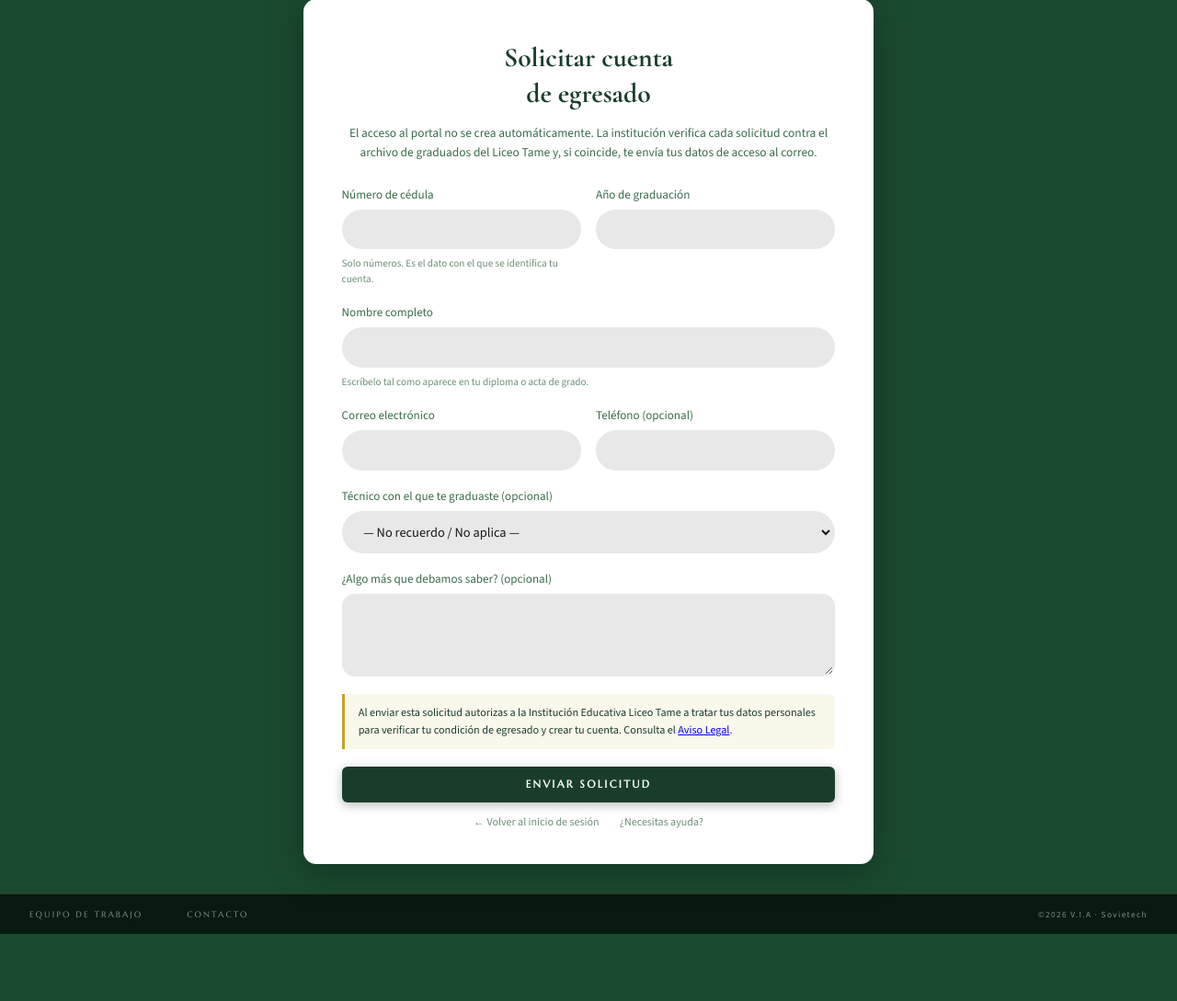
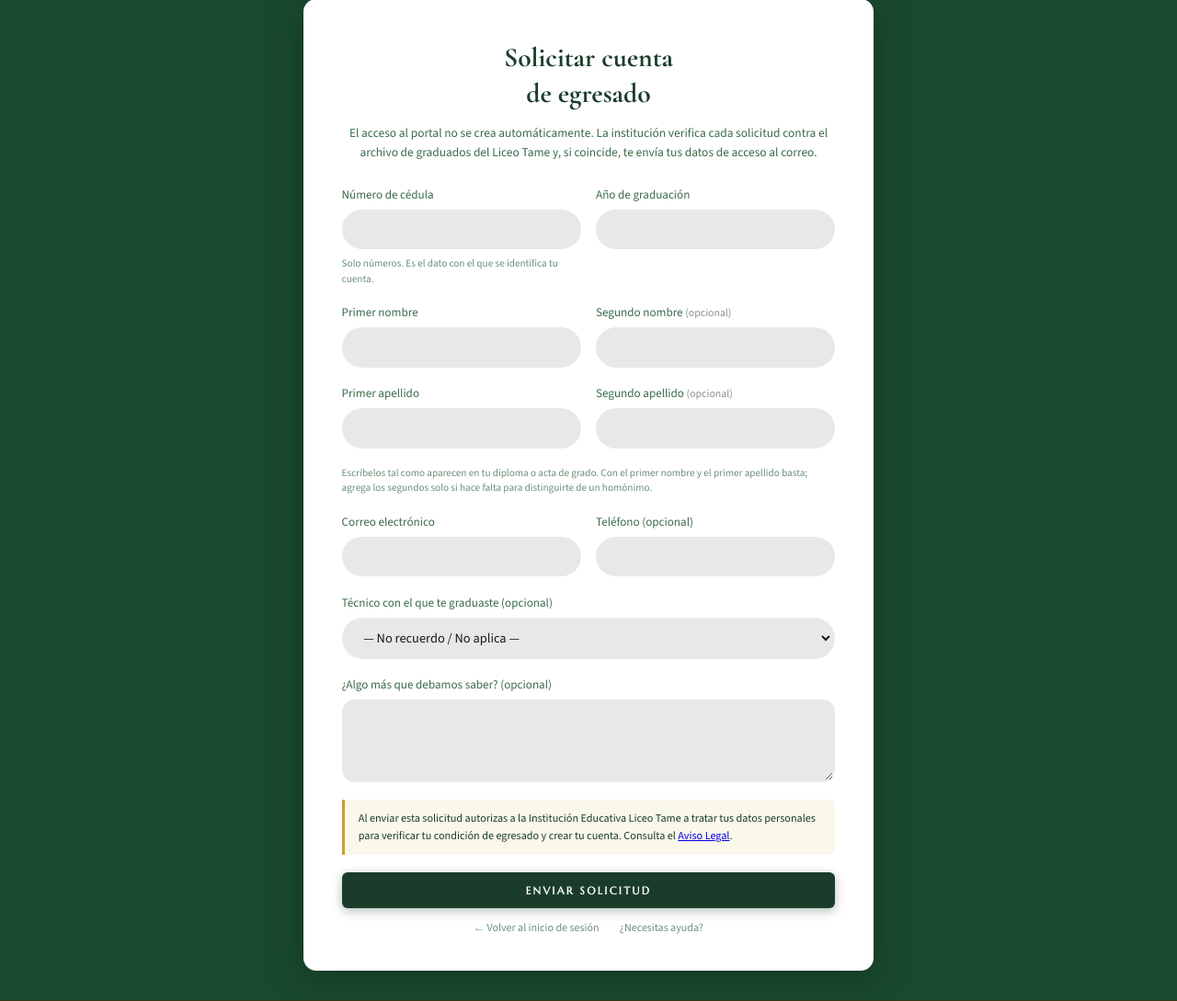
Before and after one commit to vialiceo/proyecto-via, a Flask app: page /solicitar-cuenta in a window 1280 px wide. Shown: the part 130-1219 px from the top of the page at 92% size. Before the commit the page ends 1146 px from the top, so only its background shows below. Run offline with Flask 3, Linux system fonts and the light colour scheme; data that the repository does not hold is empty.

Commit message:
arreglos pequeños

```diff
--- a/backend/models.py
+++ b/backend/models.py
@@ -747,18 +747,73 @@ def buscar_graduados(busqueda=None, anio_promocion=None, tecnico_id=None, con_cu
     return items, total
 
 
-def buscar_graduado_coincidente(cedula=None, nombre=None, anio_promocion=None):
-    fila = None
+def _graduados_de_anio(anio_promocion):
+    return db.fetch_all(
+        """SELECT g.id, g.nombre, g.anio_promocion, g.tecnico_id, g.libro_acta,
+                  u.id AS usuario_id
+           FROM graduados g
+           LEFT JOIN usuarios u ON u.graduado_id = g.id
+           WHERE g.anio_promocion = %s
+           ORDER BY g.nombre""",
+        (anio_promocion,),
+    )
+
+
+def buscar_graduados_candidatos(cedula=None, nombre=None, anio_promocion=None,
+                                obligatorios=None, incluir_reclamados=False):
+    """Lista los graduados del archivo que podrian ser esta persona.
+
+    Prioridad: si hay cedula y coincide, devuelve ese unico graduado. Si no, empareja
+    por las PALABRAS del nombre dentro del mismo anio, sin importar el orden (el Excel
+    a veces guarda un apellido en la columna de nombres). `obligatorios` son las palabras
+    que deben estar si o si (primer nombre + primer apellido); el resto del nombre solo
+    afina cuando con ellas quedan varios. Excluye a quien ya tiene cuenta."""
     if cedula:
         fila = db.fetch_one("SELECT * FROM graduados WHERE cedula = %s", (utils.cifrar_cedula(cedula),))
-    if not fila and nombre and anio_promocion:
-        fila = db.fetch_one(
-            "SELECT * FROM graduados WHERE nombre = %s AND anio_promocion = %s",
-            (nombre, anio_promocion),
-        )
-    if fila and fila.get("cedula"):
-        fila["cedula"] = utils.descifrar_cedula(fila["cedula"])
-    return fila
+        if fila:
+            if fila.get("cedula"):
+                fila["cedula"] = utils.descifrar_cedula(fila["cedula"])
+            return [fila]
+
+    if not anio_promocion:
+        return []
+
+    tokens_todos = utils.normalizar_nombre_tokens(nombre)
+    if not tokens_todos:
+        return []
+
+    if obligatorios:
+        oblig = set()
+        for parte in obligatorios:
+            oblig |= utils.normalizar_nombre_tokens(parte)
+    else:
+        oblig = set(tokens_todos)
+    if not oblig:
+        return []
+    opcionales = tokens_todos - oblig
+
+    candidatos = []
+    for g in _graduados_de_anio(anio_promocion):
+        if g.get("usuario_id") and not incluir_reclamados:
+            continue
+        if oblig <= utils.normalizar_nombre_tokens(g["nombre"]):
+            candidatos.append(g)
+
+    if opcionales:
+        afinados = [g for g in candidatos
+                    if opcionales <= utils.normalizar_nombre_tokens(g["nombre"])]
+        if afinados:
+            candidatos = afinados
+    return candidatos
+
+
+def buscar_graduado_coincidente(cedula=None, nombre=None, anio_promocion=None):
+    """Compatibilidad: devuelve un unico graduado solo cuando la coincidencia es
+    inequivoca (uno solo). Si hay varios o ninguno, devuelve None."""
+    candidatos = buscar_graduados_candidatos(
+        cedula=cedula, nombre=nombre, anio_promocion=anio_promocion
+    )
+    return candidatos[0] if len(candidatos) == 1 else None
 
 
 def crear_graduado(cedula, nombre, anio_promocion, tecnico_id=None, libro_acta=None, observaciones=None):
@@ -814,12 +869,15 @@ def listar_promociones_graduados():
 def crear_solicitud_cuenta(
     cedula, nombre, correo, anio_promocion, telefono=None, tecnico_id=None,
     mensaje=None, graduado_id=None, origen="formulario", ip_origen=None,
+    primer_nombre=None, segundo_nombre=None, primer_apellido=None, segundo_apellido=None,
 ):
     lastrowid, _ = db.execute(
         """INSERT INTO solicitudes_cuenta
-             (cedula, nombre, correo, telefono, anio_promocion, tecnico_id, mensaje, graduado_id, origen, ip_origen)
-           VALUES (%s, %s, %s, %s, %s, %s, %s, %s, %s, %s)""",
-        (utils.cifrar_cedula(cedula), nombre, correo, telefono, anio_promocion, tecnico_id, mensaje, graduado_id, origen, ip_origen),
+             (cedula, nombre, primer_nombre, segundo_nombre, primer_apellido, segundo_apellido,
+              correo, telefono, anio_promocion, tecnico_id, mensaje, graduado_id, origen, ip_origen)
+           VALUES (%s, %s, %s, %s, %s, %s, %s, %s, %s, %s, %s, %s, %s, %s)""",
+        (utils.cifrar_cedula(cedula), nombre, primer_nombre, segundo_nombre, primer_apellido, segundo_apellido,
+         correo, telefono, anio_promocion, tecnico_id, mensaje, graduado_id, origen, ip_origen),
     )
     return lastrowid
 
--- a/backend/routes.py
+++ b/backend/routes.py
@@ -136,7 +136,18 @@ def reglamento_estudiantil():
 
 def validar_solicitud_cuenta(datos):
     cedula = utils.normalizar_cedula(datos.get("cedula"))
-    nombre = (datos.get("nombre") or "").strip()
+    primer_nombre = (datos.get("primer_nombre") or "").strip()
+    segundo_nombre = (datos.get("segundo_nombre") or "").strip()
+    primer_apellido = (datos.get("primer_apellido") or "").strip()
+    segundo_apellido = (datos.get("segundo_apellido") or "").strip()
+    # El formulario del portal manda el nombre en partes; la API externa manda
+    # "nombre" completo. Con las partes armamos el nombre; si no, usamos el directo.
+    nombre_directo = (datos.get("nombre") or "").strip()
+    if primer_nombre or primer_apellido:
+        nombre = " ".join(p for p in (primer_nombre, segundo_nombre, primer_apellido, segundo_apellido) if p)
+    else:
+        nombre = nombre_directo
+
     correo = (datos.get("correo") or "").strip().lower()
     telefono = (datos.get("telefono") or "").strip() or None
     mensaje = (datos.get("mensaje") or "").strip() or None
@@ -153,6 +164,13 @@ def validar_solicitud_cuenta(datos):
     errores = []
     if not utils.validar_cedula(cedula):
         errores.append("La cédula debe tener entre 6 y 15 dígitos.")
+    # Del formulario (partes): primer nombre y primer apellido son obligatorios.
+    # La API con "nombre" completo se valida solo por longitud.
+    if not nombre_directo or primer_nombre or primer_apellido:
+        if not utils.texto_no_vacio(primer_nombre, 2, 40):
+            errores.append("Escribe tu primer nombre.")
+        if not utils.texto_no_vacio(primer_apellido, 2, 40):
+            errores.append("Escribe tu primer apellido.")
     if not utils.texto_no_vacio(nombre, 5, 150):
         errores.append("Escribe tu nombre completo tal como aparece en el acta de grado.")
     if not utils.validar_correo(correo):
@@ -178,6 +196,10 @@ def validar_solicitud_cuenta(datos):
     return {
         "cedula": cedula,
         "nombre": nombre,
+        "primer_nombre": primer_nombre or None,
+        "segundo_nombre": segundo_nombre or None,
+        "primer_apellido": primer_apellido or None,
+        "segundo_apellido": segundo_apellido or None,
         "correo": correo,
         "telefono": telefono,
         "anio_promocion": anio_promocion,
@@ -187,11 +209,15 @@ def validar_solicitud_cuenta(datos):
 
 
 def registrar_solicitud_cuenta(limpios, origen="formulario", ip_origen=None):
-    graduado = models.buscar_graduado_coincidente(
+    obligatorios = [p for p in (limpios.get("primer_nombre"), limpios.get("primer_apellido")) if p]
+    candidatos = models.buscar_graduados_candidatos(
         cedula=limpios["cedula"],
         nombre=limpios["nombre"],
         anio_promocion=limpios["anio_promocion"],
+        obligatorios=obligatorios or None,
     )
+    # Solo se enlaza automaticamente si la coincidencia es inequivoca (una sola).
+    graduado = candidatos[0] if len(candidatos) == 1 else None
     solicitud_id = models.crear_solicitud_cuenta(
         cedula=limpios["cedula"],
         nombre=limpios["nombre"],
@@ -203,6 +229,10 @@ def registrar_solicitud_cuenta(limpios, origen="formulario", ip_origen=None):
         graduado_id=graduado["id"] if graduado else None,
         origen=origen,
         ip_origen=ip_origen,
+        primer_nombre=limpios.get("primer_nombre"),
+        segundo_nombre=limpios.get("segundo_nombre"),
+        primer_apellido=limpios.get("primer_apellido"),
+        segundo_apellido=limpios.get("segundo_apellido"),
     )
     utils.enviar_correo_async(
         limpios["correo"],
--- a/backend/utils.py
+++ b/backend/utils.py
@@ -2,6 +2,7 @@ import hashlib
 import logging
 import os
 import re
+import unicodedata
 import base64
 import secrets
 from concurrent.futures import ThreadPoolExecutor
@@ -208,6 +209,17 @@ def normalizar_cedula(valor):
     return re.sub(r"[^\d]", "", str(valor))
 
 
+def normalizar_nombre_tokens(texto):
+    """Devuelve el conjunto de palabras de un nombre, sin acentos ni mayusculas.
+    Sirve para comparar nombres sin importar el orden ni la puntuacion: el archivo
+    de graduados a veces guarda los apellidos y nombres en columnas cambiadas."""
+    if not texto:
+        return set()
+    base = unicodedata.normalize("NFKD", str(texto))
+    base = "".join(c for c in base if not unicodedata.combining(c)).lower()
+    return {palabra for palabra in re.findall(r"[a-z0-9]+", base) if len(palabra) >= 2}
+
+
 def validar_cedula(valor):
     return bool(_CEDULA_RE.match(valor or ""))
 
--- /dev/null
+++ b/database/migracion_nombre_partes.sql
@@ -0,0 +1,16 @@
+/*
+ * Migración: guardar el nombre de la solicitud en partes.
+ *
+ * El formulario de solicitud de cuenta ahora pide primer nombre y primer apellido
+ * (obligatorios) y segundo nombre / segundo apellido (opcionales). Se guardan por
+ * separado para emparejar contra el archivo de graduados por PALABRAS, sin depender
+ * del orden (el archivo a veces trae los apellidos y nombres en columnas cambiadas).
+ *
+ * Idempotente a mano: si sale el error 1060 (Duplicate column name), ya estaba aplicada.
+ */
+
+ALTER TABLE solicitudes_cuenta
+  ADD COLUMN primer_nombre    VARCHAR(60) NULL AFTER nombre,
+  ADD COLUMN segundo_nombre   VARCHAR(60) NULL AFTER primer_nombre,
+  ADD COLUMN primer_apellido  VARCHAR(60) NULL AFTER segundo_nombre,
+  ADD COLUMN segundo_apellido VARCHAR(60) NULL AFTER primer_apellido;
--- a/database/schema.sql
+++ b/database/schema.sql
@@ -224,6 +224,10 @@ CREATE TABLE IF NOT EXISTS solicitudes_cuenta (
   id             INT UNSIGNED AUTO_INCREMENT PRIMARY KEY,
   cedula         VARCHAR(120)      NULL, /* cifrada (AES-SIV) */
   nombre         VARCHAR(150)      NOT NULL,
+  primer_nombre    VARCHAR(60)     NULL,
+  segundo_nombre   VARCHAR(60)     NULL,
+  primer_apellido  VARCHAR(60)     NULL,
+  segundo_apellido VARCHAR(60)     NULL,
   correo         VARCHAR(190)      NOT NULL,
   telefono       VARCHAR(40)       NULL,
   anio_promocion SMALLINT UNSIGNED NOT NULL,
--- a/static/css/solicitar_cuenta.css
+++ b/static/css/solicitar_cuenta.css
@@ -82,3 +82,10 @@
     gap: 1.2rem;
   }
 }
+
+/* Etiqueta "(opcional)" más discreta junto a los campos no obligatorios. */
+.label-opcional {
+  color: #8a8f88;
+  font-weight: 400;
+  font-size: 0.9em;
+}
--- a/templates/solicitar_cuenta.html
+++ b/templates/solicitar_cuenta.html
@@ -31,11 +31,36 @@
       </div>
     </div>
 
-    <div class="field-group">
-      <label for="nombre">Nombre completo</label>
-      <input type="text" id="nombre" name="nombre" maxlength="150" required value="{{ form.nombre or '' }}" />
-      <span class="field-ayuda">Escríbelo tal como aparece en tu diploma o acta de grado.</span>
+    <div class="campo-fila">
+      <div class="field-group">
+        <label for="primer_nombre">Primer nombre</label>
+        <input type="text" id="primer_nombre" name="primer_nombre" maxlength="40"
+               required value="{{ form.primer_nombre or '' }}" />
+      </div>
+      <div class="field-group">
+        <label for="segundo_nombre">Segundo nombre <span class="label-opcional">(opcional)</span></label>
+        <input type="text" id="segundo_nombre" name="segundo_nombre" maxlength="40"
+               value="{{ form.segundo_nombre or '' }}" />
+      </div>
     </div>
+
+    <div class="campo-fila">
+      <div class="field-group">
+        <label for="primer_apellido">Primer apellido</label>
+        <input type="text" id="primer_apellido" name="primer_apellido" maxlength="40"
+               required value="{{ form.primer_apellido or '' }}" />
+      </div>
+      <div class="field-group">
+        <label for="segundo_apellido">Segundo apellido <span class="label-opcional">(opcional)</span></label>
+        <input type="text" id="segundo_apellido" name="segundo_apellido" maxlength="40"
+               value="{{ form.segundo_apellido or '' }}" />
+      </div>
+    </div>
+
+    <span class="field-ayuda">
+      Escríbelos tal como aparecen en tu diploma o acta de grado. Con el primer nombre y el primer
+      apellido basta; agrega los segundos solo si hace falta para distinguirte de un homónimo.
+    </span>
 
     <div class="campo-fila">
       <div class="field-group">
```
Also changed, not shown: backend/admin.py (+12 -0 lines), database/datos.sql (+26 -3 lines), static/css/admin_cuentas.css (+27 -0 lines), static/css/ayuda.css (+26 -5 lines), static/img/portada/LEEME.md (added, +21 -0 lines), templates/solicitudes_cuenta.html (+19 -1 lines).
